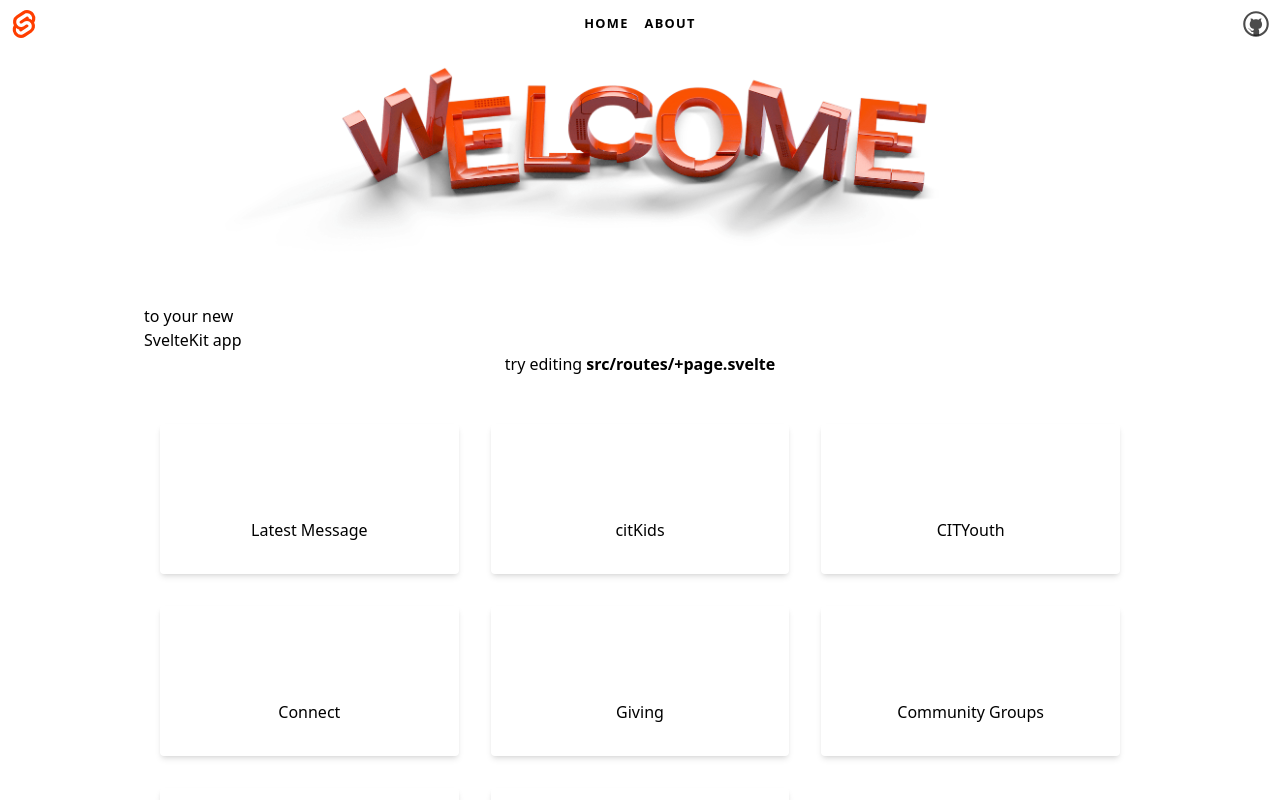
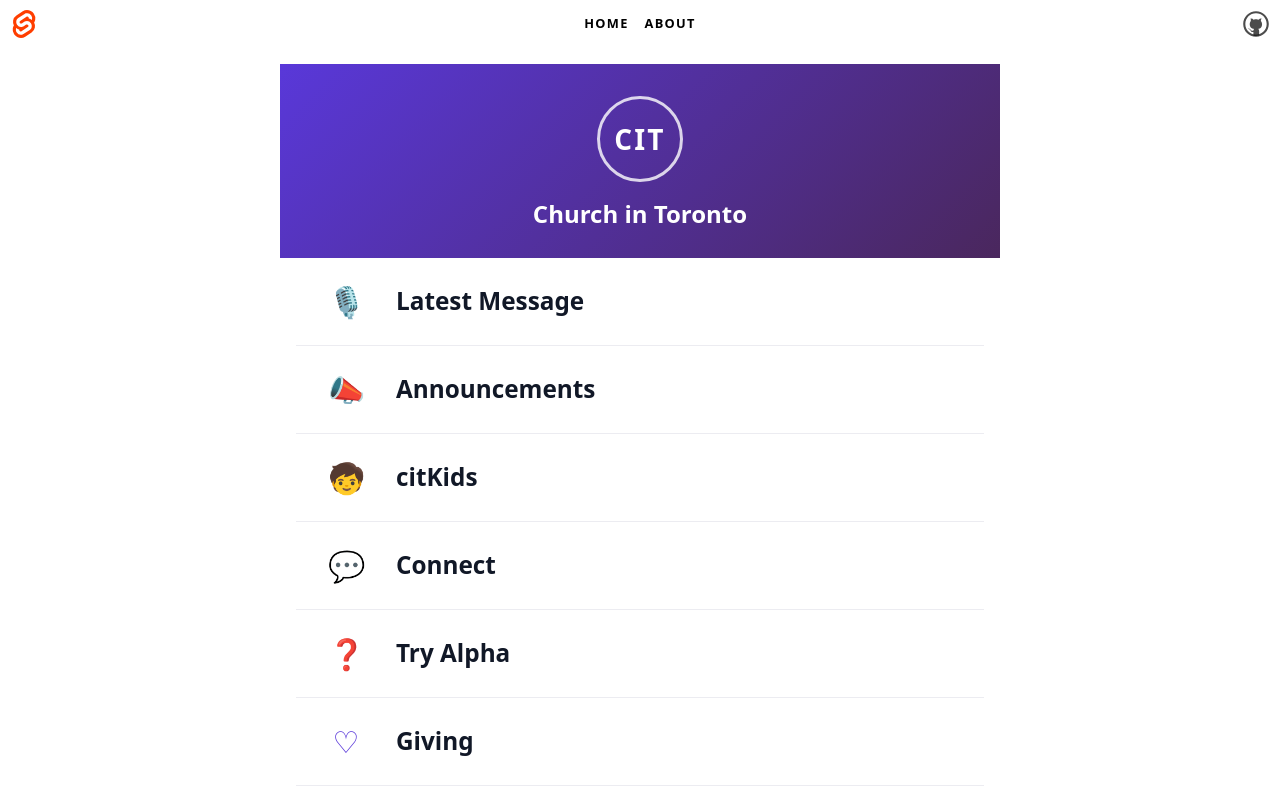
Before and after one commit to davyuu/mycit-svelte, a SvelteKit app: page / in a window 1280 px wide. Shown: the top 800 px of the page. Built offline with nearby package versions, Linux system fonts and the light colour scheme; some icons are missing.

Commit message:
Replace starter page with CIT home

```diff
--- a/src/routes/+page.svelte
+++ b/src/routes/+page.svelte
@@ -1,59 +1,91 @@
-<script>
-	import Home from '$lib/components/Home/Home.svelte'
-	import welcome from '$lib/images/svelte-welcome.webp'
-	import welcome_fallback from '$lib/images/svelte-welcome.png'
+<script lang="ts">
+	import { homeSections } from '$lib/data/content'
 </script>
 
 <svelte:head>
-	<title>Mycit</title>
-	<meta name="Mycit Bulletin" content="Mycit Bulletin" />
+	<title>MyCIT</title>
+	<meta name="description" content="Church in Toronto information hub" />
 </svelte:head>
 
-<section>
-	<h1>
-		<span class="welcome">
-			<picture>
-				<source srcset={welcome} type="image/webp" />
-				<img src={welcome_fallback} alt="Welcome" />
-			</picture>
-		</span>
+<div class="home">
+	<div class="hero">
+		<div class="banner">CIT</div>
+		<h1>Church in Toronto</h1>
+	</div>
 
-		to your new<br />SvelteKit app
-	</h1>
-
-	<h2>
-		try editing <strong>src/routes/+page.svelte</strong>
-	</h2>
-
-	<Home />
-</section>
+	<nav class="content" aria-label="MyCIT sections">
+		{#each homeSections as section}
+			<a class="section" href={section.route} target={section.external ? '_blank' : undefined} rel={section.external ? 'noreferrer' : undefined}>
+				<span class="icon" aria-hidden="true">{section.icon}</span>
+				<span>{section.title}</span>
+			</a>
+		{/each}
+	</nav>
+</div>
 
 <style lang="scss">
-	section {
-		display: flex;
-		flex-direction: column;
+	.home {
+		width: 100%;
+		max-width: 720px;
+		margin: 0 auto;
+		background: white;
+		min-height: 100vh;
+	}
+
+	.hero {
+		position: relative;
+		padding: 32px 24px 26px;
+		text-align: center;
+		background: linear-gradient(135deg, #5938d9, #4a275d);
+		color: white;
+	}
+
+	.banner {
+		width: 86px;
+		height: 86px;
+		border: 3px solid rgb(255 255 255 / 80%);
+		border-radius: 999px;
+		display: inline-flex;
+		align-items: center;
 		justify-content: center;
-		align-items: center;
-		flex: 0.6;
+		font-size: 28px;
+		font-weight: 800;
+		letter-spacing: 0.08em;
+		margin-bottom: 14px;
 	}
 
 	h1 {
-		width: 100%;
+		font-size: 24px;
+		margin: 0;
+		font-weight: 700;
 	}
 
-	.welcome {
-		display: block;
-		position: relative;
-		width: 100%;
-		height: 0;
-		padding: 0 0 calc(100% * 495 / 2048) 0;
+	.content {
+		padding: 0 16px 24px;
+	}
 
-		img {
-			position: absolute;
-			width: 100%;
-			height: 100%;
-			top: 0;
-			display: block;
-		}
+	.section {
+		height: 5.5em;
+		display: flex;
+		align-items: center;
+		text-decoration: none;
+		border-bottom: 1px solid #ececf1;
+		color: #111827;
+	}
+
+	.icon {
+		width: 40px;
+		height: 40px;
+		margin: 1em;
+		display: inline-flex;
+		align-items: center;
+		justify-content: center;
+		font-size: 30px;
+		color: #5938d9;
+	}
+
+	.section span:last-child {
+		font-size: 1.52em;
+		font-weight: 700;
 	}
 </style>
```
